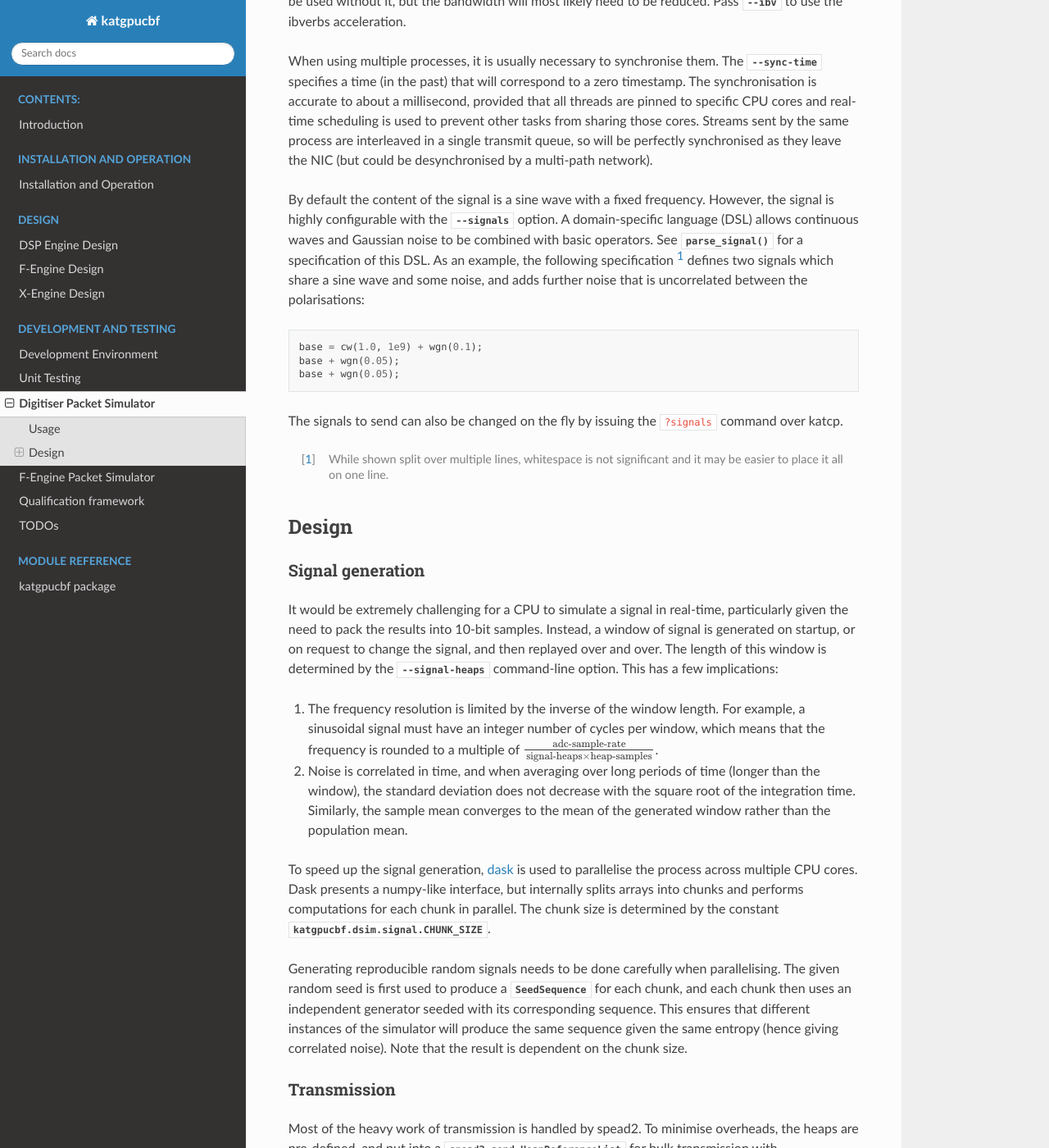
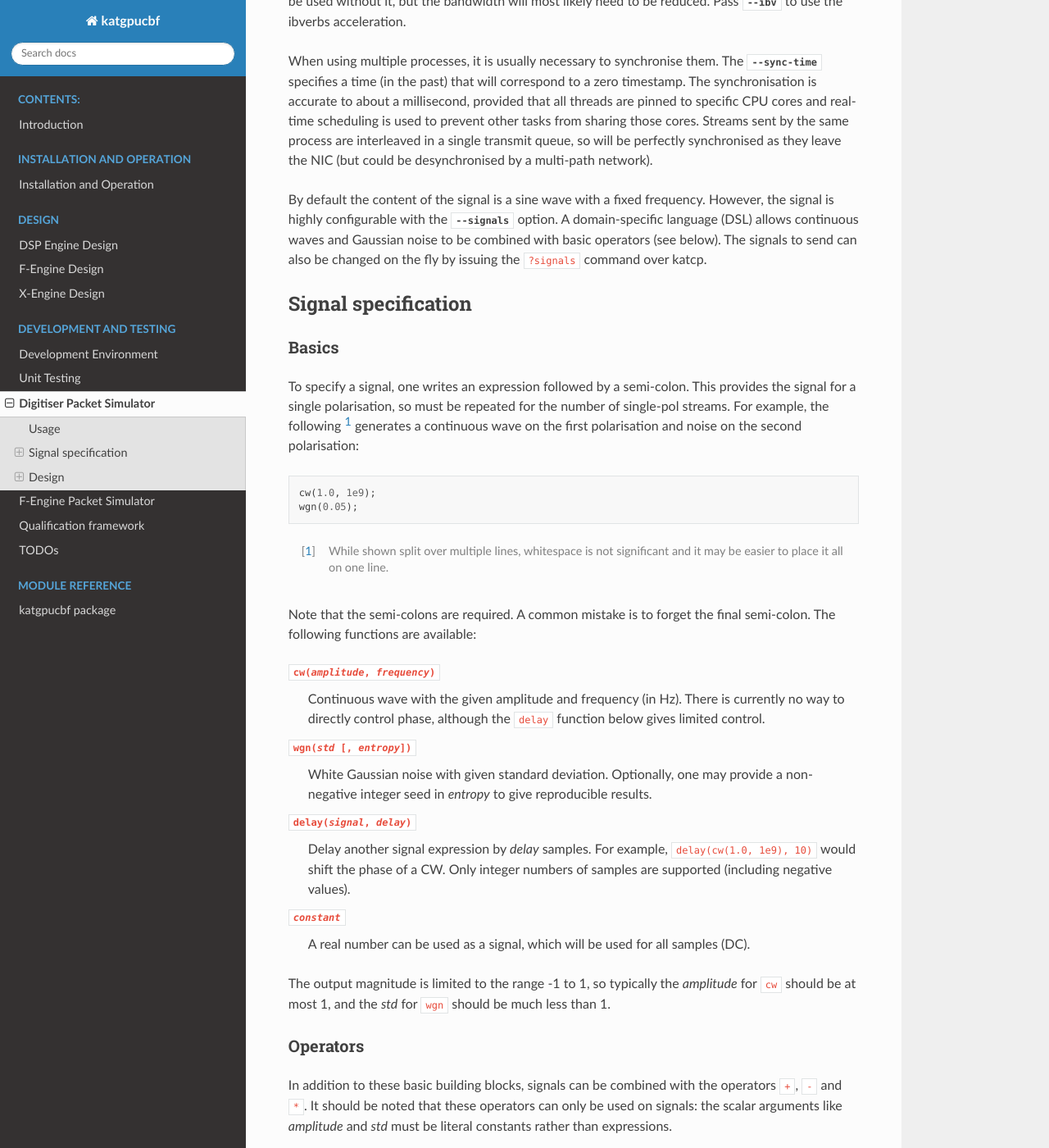
Before and after one commit to ska-sa/katgpucbf, a Sphinx documentation site: the page built from doc/dsim.rst, in a window 1280 px wide and 1400 px high, scrolled down 394 px. Shown: the whole window at 82% size. Built offline with Sphinx 7.4.7 and the Read the Docs theme 2.0.0, drawn with Linux system fonts in a browser that asks for light colours; formulas are drawn with MathJax 3; the version number could not be read and is left out; some of the changed text lies outside the part shown.

Commit message:
dsim: add nodither() function
This allows dithering to be disabled on a per-signal basis. It also
provides a precedent for how customised dithers could be specified in
future.

The specification of the DSL in `parse_signals` was getting increasingly
cryptic, so I write a longer explanation in the user guide.

```diff
--- a/doc/dsim.rst
+++ b/doc/dsim.rst
@@ -27,10 +27,79 @@
 By default the content of the signal is a sine wave with a fixed frequency.
 However, the signal is highly configurable with the :option:`!--signals`
 option. A domain-specific language (DSL) allows continuous waves and Gaussian
-noise to be combined with basic operators. See :func:`.parse_signal` for a
-specification of this DSL. As an example, the following specification [#nl]_
-defines two signals which share a sine wave and some noise, and adds further
-noise that is uncorrelated between the polarisations:
+noise to be combined with basic operators (see below). The signals to send can
+also be changed on the fly by issuing the ``?signals`` command over katcp.
+
+.. _dsim-dsl:
+
+Signal specification
+--------------------
+
+Basics
+~~~~~~
+To specify a signal, one writes an
+expression followed by a semi-colon. This provides the signal for a single
+polarisation, so must be repeated for the number of single-pol streams. For
+example, the following [#nl]_ generates a continuous wave on the first
+polarisation and noise on the second polarisation:
+
+.. code::
+
+   cw(1.0, 1e9);
+   wgn(0.05);
+
+.. [#nl] While shown split over multiple lines, whitespace is not significant
+   and it may be easier to place it all on one line.
+
+Note that the semi-colons are required. A common mistake is to forget the
+final semi-colon. The following functions are available:
+
+:samp:`cw({amplitude}, {frequency})`
+    Continuous wave with the given amplitude and frequency (in Hz). There is
+    currently no way to directly control phase, although the ``delay``
+    function below gives limited control.
+
+:samp:`wgn({std} [, {entropy}])`
+    White Gaussian noise with given standard deviation. Optionally, one may
+    provide a non-negative integer seed in `entropy` to give reproducible
+    results.
+
+:samp:`delay({signal}, {delay})`
+    Delay another signal expression by `delay` samples. For example,
+    ``delay(cw(1.0, 1e9), 10)`` would shift the phase of a CW. Only integer
+    numbers of samples are supported (including negative values).
+
+:samp:`{constant}`
+    A real number can be used as a signal, which will be used for all samples
+    (DC).
+
+The output magnitude is limited to the range -1 to 1, so typically the
+`amplitude` for ``cw`` should be at most 1, and the `std` for ``wgn`` should
+be much less than 1.
+
+Operators
+~~~~~~~~~
+In addition to these basic building blocks, signals can be combined with the
+operators ``+``, ``-`` and ``*``. It should be noted that these operators can
+only be used on signals: the scalar arguments like `amplitude` and `std` must
+be literal constants rather than expressions.
+
+Variables
+~~~~~~~~~
+As in Python, it is also possible to assign an expression to a variable, and
+use the variable several times later. This has several advantages:
+
+1. It saves typing.
+
+2. The common part only needs to be computed once, speeding up evaluation.
+
+3. Random choices (such as in ``wgn``) are "locked in" to the variable. That
+   simplifies creation of correlated signals without needing to explicitly
+   choose entropy values.
+
+As an example, the following specification defines two signals which share a
+sine wave and some noise, and adds further noise that is uncorrelated between
+the polarisations:
 
 .. code::
 
@@ -38,11 +107,21 @@
    base + wgn(0.05);
    base + wgn(0.05);
 
-The signals to send can also be changed on the fly by issuing the ``?signals``
-command over katcp.
+Variables can only be defined once, and must be defined before they are used.
+As before, statements that don't define a variable define one of the outputs,
+and there must be exactly one such statement per single-pol stream.
 
-.. [#nl] While shown split over multiple lines, whitespace is not significant
-   and it may be easier to place it all on one line.
+Dithering
+~~~~~~~~~
+By default, the signal is dithered as a final step, by adding random values
+uniformly selected from the interval [-0.5, 0.5) least significant bits. The
+dither values are chosen independently for each single-pol stream, so that
+they are uncorrelated.
+
+Dithering can be disabled for an output by wrapping the expression in
+``nodither()``. A ``nodither`` signal can be assigned to a variable, but it
+cannot be combined with other signals using operators nor modified using
+``delay``.
 
 Design
 ------
```
Also changed, not shown: 5 other files.
